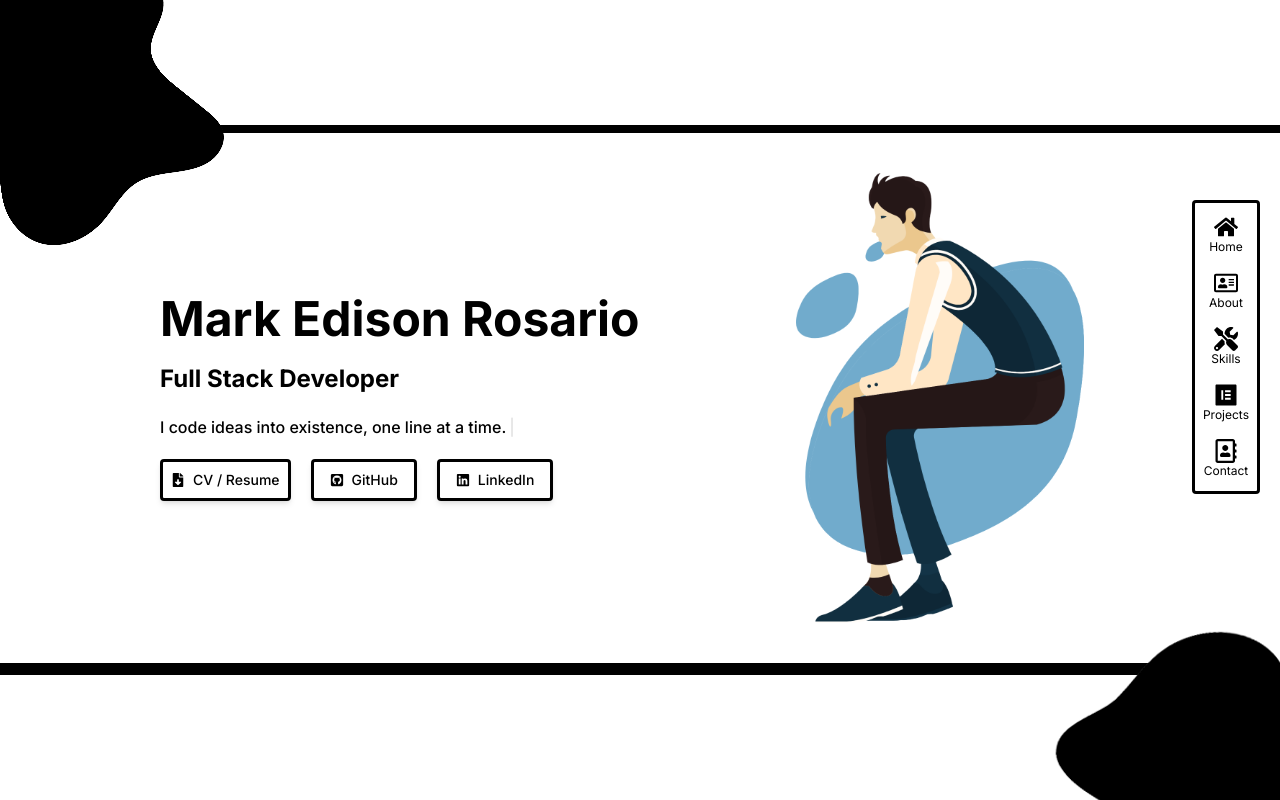
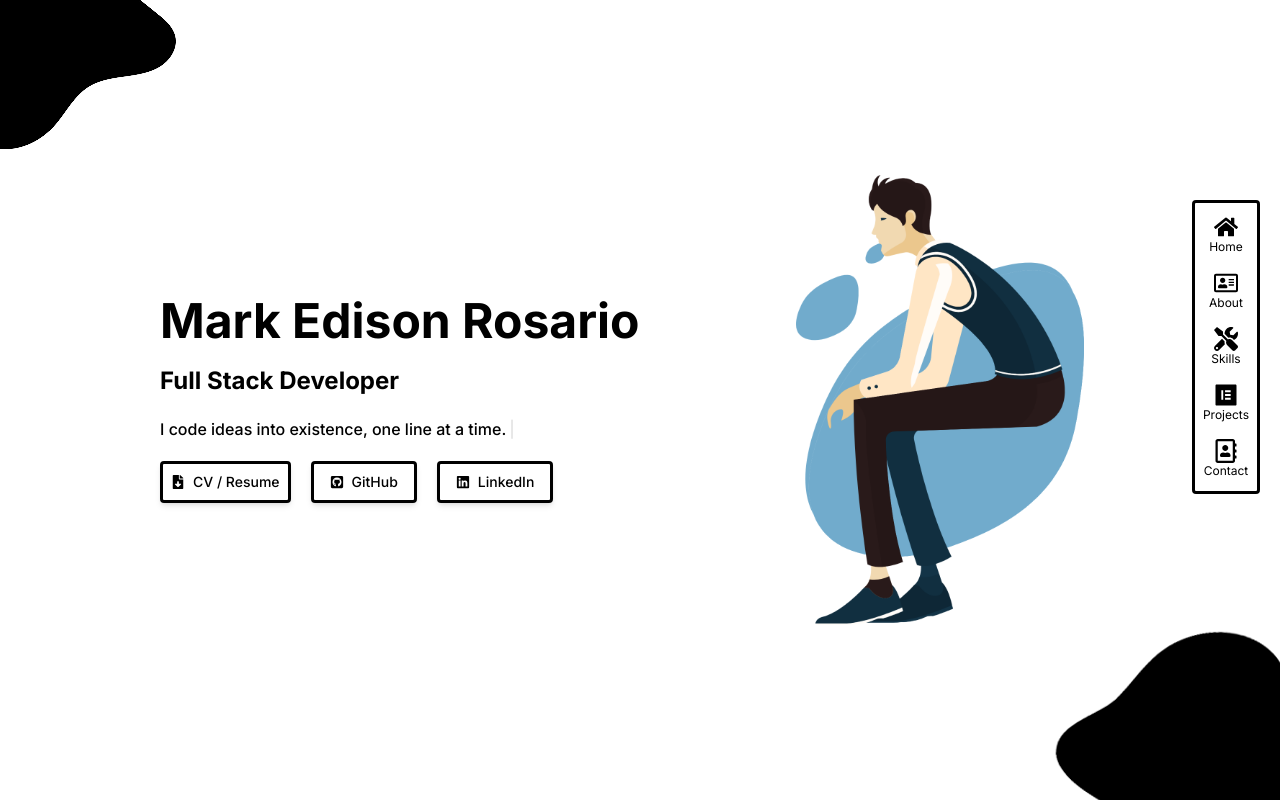
Before and after one commit to Mrrked/Portfolio-MrYious, a Next.js app: page / in a window 1280 px wide. Shown: the top 800 px of the page. Built offline with nearby package versions, Linux system fonts and the light colour scheme.

Commit message:
remove borders

```diff
--- a/src/app/page.tsx
+++ b/src/app/page.tsx
@@ -20,9 +20,9 @@ import vector5 from './_assets/images/vector_img/5.png'
 export default function Home() {
   return (<div  className=" ">
     <NavBar></NavBar>
-    <img src={vector3.src} alt="vector3" className="absolute -top-20 -left-20 "/>
+    <img src={vector3.src} alt="vector3" className="absolute -top-44 -left-32 "/>
     <main id='home' className="flex min-h-screen items-center bg-white text-black">
-      <div className="flex border-black  items-center justify-between w-full px-40 py-10 border-y-8 border-b-[12px] ">
+      <div className="flex border-black  items-center justify-between w-full px-40 py-10 ">
         <div className="flex flex-col gap-5">
           <div className=" text-5xl font-bold">{MyData.intro.name}</div>
           <div className=" text-2xl font-bold">{MyData.intro.title}</div>
```
